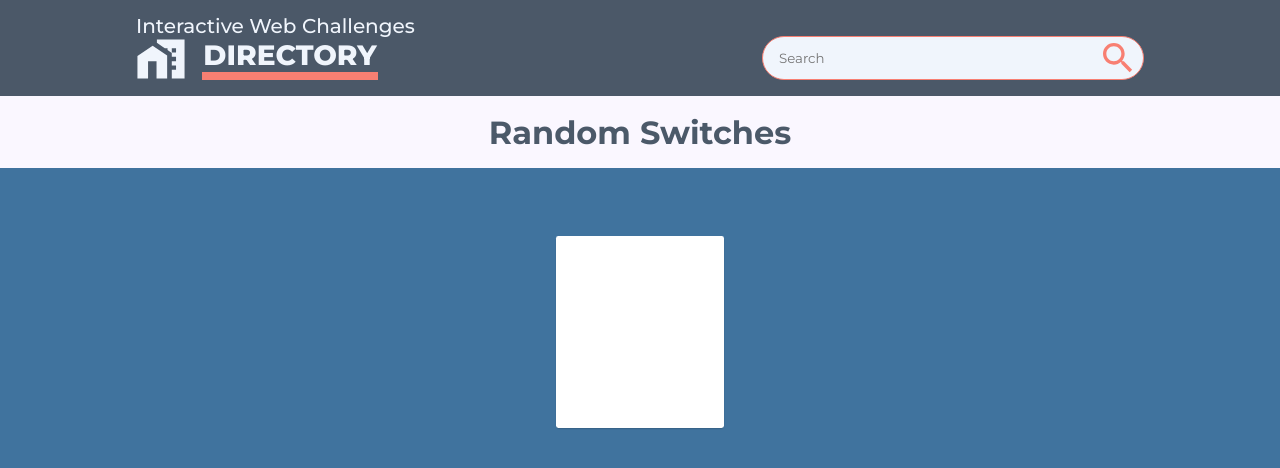
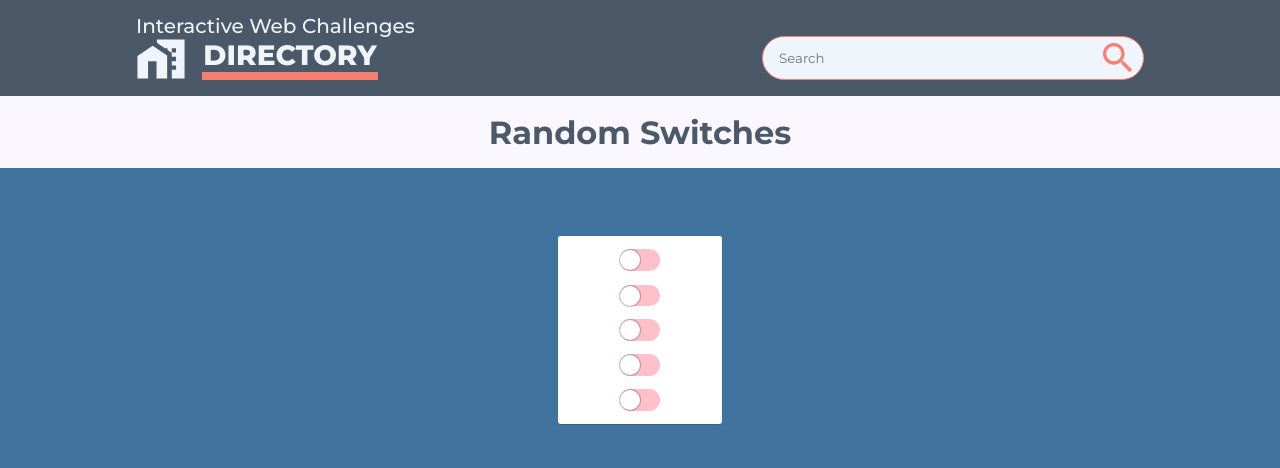
Before and after one commit to nicobartholom3w/interactive_webcomponent_app, an Angular app: page / in a window 1280 px wide. Both pictures are taken after a click on the link "Random Switches". Shown: the top 468 px of the page. Built offline with nearby package versions, Linux system fonts and the light colour scheme.

Commit message:
(feat) Added basic layout and styles for switches in random-switches.

```diff
--- a/src/app/challenges/random-switches/random-switches.component.html
+++ b/src/app/challenges/random-switches/random-switches.component.html
@@ -1,7 +1,33 @@
 <div class="container">
     <div class="card">
         <div class="card__content">
-
+            <div
+                (click)="onSwitch()"
+                class="switch">
+                <div class="switch__background">
+                    <div class="switch__slider switch__slider-first"></div>
+                </div>
+            </div>
+            <div class="switch">
+                <div class="switch__background switch__slider-first">
+                    <div class="switch__slider"></div>
+                </div>
+            </div>
+            <div class="switch">
+                <div class="switch__background">
+                    <div class="switch__slider"></div>
+                </div>
+            </div>
+            <div class="switch">
+                <div class="switch__background">
+                    <div class="switch__slider"></div>
+                </div>
+            </div>
+            <div class="switch">
+                <div class="switch__background">
+                    <div class="switch__slider"></div>
+                </div>
+            </div>
         </div>
     </div>
 </div>
--- a/src/app/challenges/random-switches/random-switches.component.scss
+++ b/src/app/challenges/random-switches/random-switches.component.scss
@@ -8,15 +8,57 @@
 }
 
 .card {
-    width: 10.5rem;
-    height: 12rem;
+    width: 10.25rem;
+    height: 11.75rem;
     border-radius: .15rem;
     background-color: white;
     margin-top: 4.25rem;
     box-shadow: 0 1px 2px -1px rgba(0, 0, 0, .5);
-
+    box-sizing: border-box;
     &__content {
-        margin-left: .75rem;
-        margin-right: .75rem;
+        height: 100%;
+        width: 100%;
+        display: flex;
+        flex-direction: column;
+        justify-content: space-evenly;
+        align-items: center;
+        box-sizing: border-box;
     }
 }
+
+.switch {
+    height: 1.35rem;
+    width: 2.5rem;
+    border-radius: 1rem;
+    cursor: pointer;
+    box-sizing: border-box;
+    &__background {
+        height: 100%;
+        width: 100%;
+        background-color: pink;
+        border-radius: 1rem;
+        position: relative;
+        transition: all .3s;
+        box-sizing: border-box;
+        &-on {
+            background-color: rgb(46, 204, 113);
+        }
+    }
+    &__slider {
+        height: 1.25rem;
+        width: 1.25rem;
+        background-color: white;
+        border-radius: 50%;
+        box-shadow: 0px 0px 1px 1px rgba(0, 0, 0, .25);
+        position: absolute;
+        top: 1px;
+        left: 0;
+        transition: all .3s;
+        box-sizing: border-box;
+        &-first {
+            top: .5px;
+        }
+    }
+
+
+}
```
